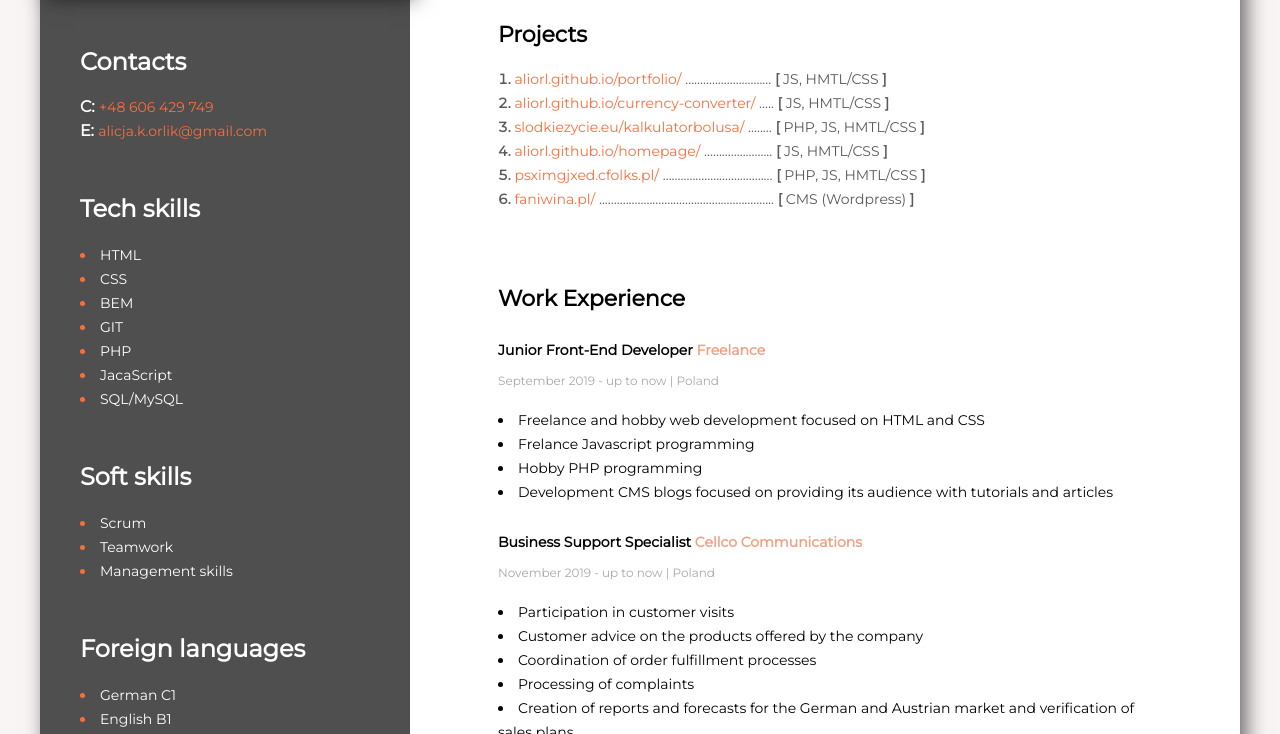
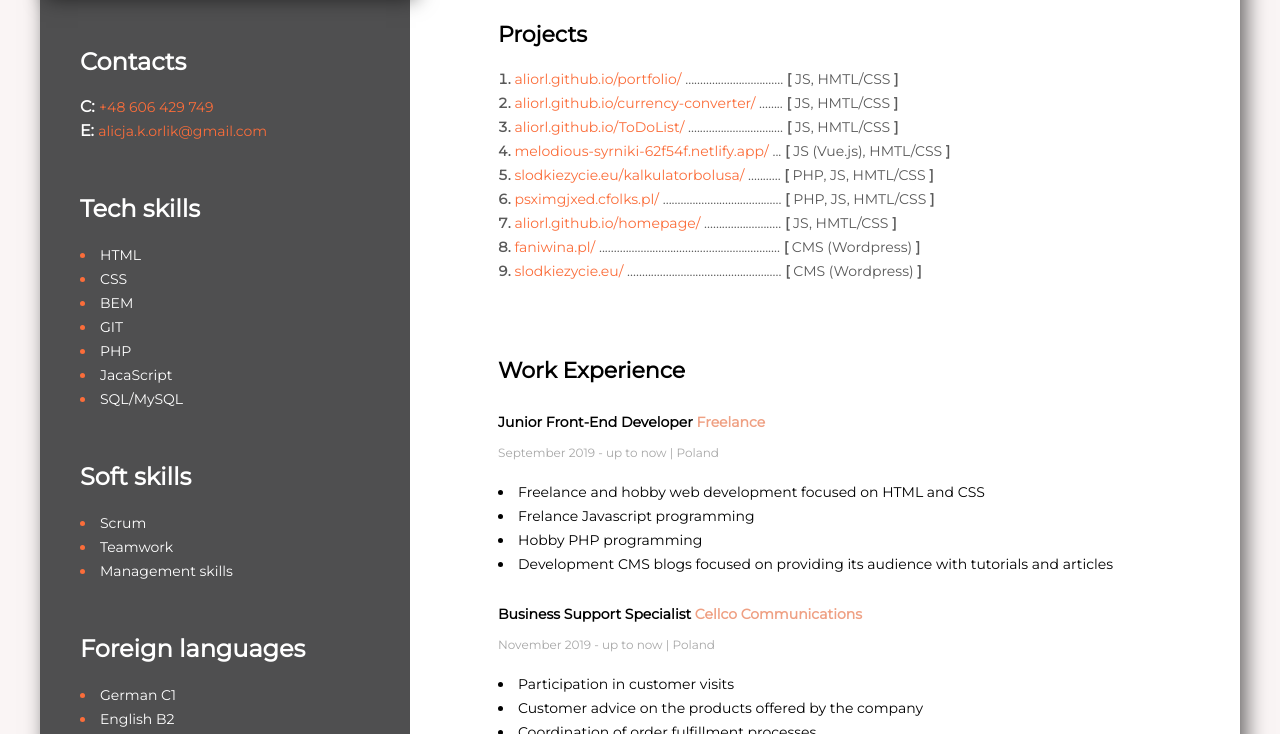
Before and after one commit to Aliorl/CV, a plain HTML site: page index.html in a window 1280 px wide. Shown: the part 354-1088 px from the top of the page. Drawn offline with Linux system fonts and the light colour scheme.

Commit message:
new projects added

```diff
--- a/index.html
+++ b/index.html
@@ -35,37 +35,57 @@
                     <li>
                         <a class="section__link"
                             href="https://aliorl.github.io/portfolio/">aliorl.github.io/portfolio/</a>
-                        <span class="section__listItem">............................. </span>[<span
+                        <span class="section__listItem">................................. </span>[<span
                             class="section__listItem">
                             JS, HMTL/CSS </span>]
                     </li>
                     <li>
                         <a class="section__link"
                             href="https://aliorl.github.io/currency-converter/">aliorl.github.io/currency-converter/</a>
-                        <span class="section__listItem">..... </span>[<span class="section__listItem">
+                        <span class="section__listItem">........ </span>[<span class="section__listItem">
                             JS, HMTL/CSS </span>]
                     </li>
                     <li>
                         <a class="section__link"
+                            href="https://aliorl.github.io/ToDoList/">aliorl.github.io/ToDoList/</a>
+                        <span class="section__listItem">................................ </span>[<span
+                            class="section__listItem">
+                            JS, HMTL/CSS </span>]
+                    </li>
+                    <li>
+                        <a class="section__link"
+                            href="https://melodious-syrniki-62f54f.netlify.app/">melodious-syrniki-62f54f.netlify.app/</a>
+                        <span class="section__listItem">... </span>[<span class="section__listItem">
+                            JS (Vue.js), HMTL/CSS </span>]
+                    </li>
+                    <li>
+                        <a class="section__link"
                             href="http://slodkiezycie.eu/kalkulatorbolusa/">slodkiezycie.eu/kalkulatorbolusa/</a>
-                        <span class="section__listItem">........ </span>[<span class="section__listItem">
+                        <span class="section__listItem">........... </span>[<span class="section__listItem">
+                            PHP, JS, HMTL/CSS </span>]
+                    </li>
+                    <li>
+                        <a class="section__link" href="http://psximgjxed.cfolks.pl/">psximgjxed.cfolks.pl/</a>
+                        <span class="section__listItem">........................................ </span>[<span
+                            class="section__listItem">
                             PHP, JS, HMTL/CSS </span>]
                     </li>
                     <li>
                         <a class="section__link"
                             href="https://aliorl.github.io/homepage/">aliorl.github.io/homepage/</a>
-                        <span class="section__listItem">....................... </span>[<span class="section__listItem">
+                        <span class="section__listItem">.......................... </span>[<span
+                            class="section__listItem">
                             JS, HMTL/CSS </span>]
                     </li>
                     <li>
-                        <a class="section__link" href="http://psximgjxed.cfolks.pl/">psximgjxed.cfolks.pl/</a>
-                        <span class="section__listItem">..................................... </span>[<span
-                            class="section__listItem">
-                            PHP, JS, HMTL/CSS </span>]
+                        <a class="section__link" href="https://faniwina.pl/">faniwina.pl/</a>
+                        <span class="section__listItem">.............................................................
+                        </span>[
+                        <span class="section__listItem">CMS (Wordpress) </span>]
                     </li>
                     <li>
-                        <a class="section__link" href="https://faniwina.pl/">faniwina.pl/</a>
-                        <span class="section__listItem">...........................................................
+                        <a class="section__link" href="http://slodkiezycie.eu/">slodkiezycie.eu/</a>
+                        <span class="section__listItem">....................................................
                         </span>[
                         <span class="section__listItem">CMS (Wordpress) </span>]
                     </li>
@@ -222,7 +242,7 @@
                 <h2 class="section__title--aside">Foreign languages</h2>
                 <ul class="section__list--aside">
                     <li><span class="section__listItem--aside">German C1</span></li>
-                    <li><span class="section__listItem--aside">English B1</span></li>
+                    <li><span class="section__listItem--aside">English B2</span></li>
                 </ul>
             </div>
         </aside>
```
